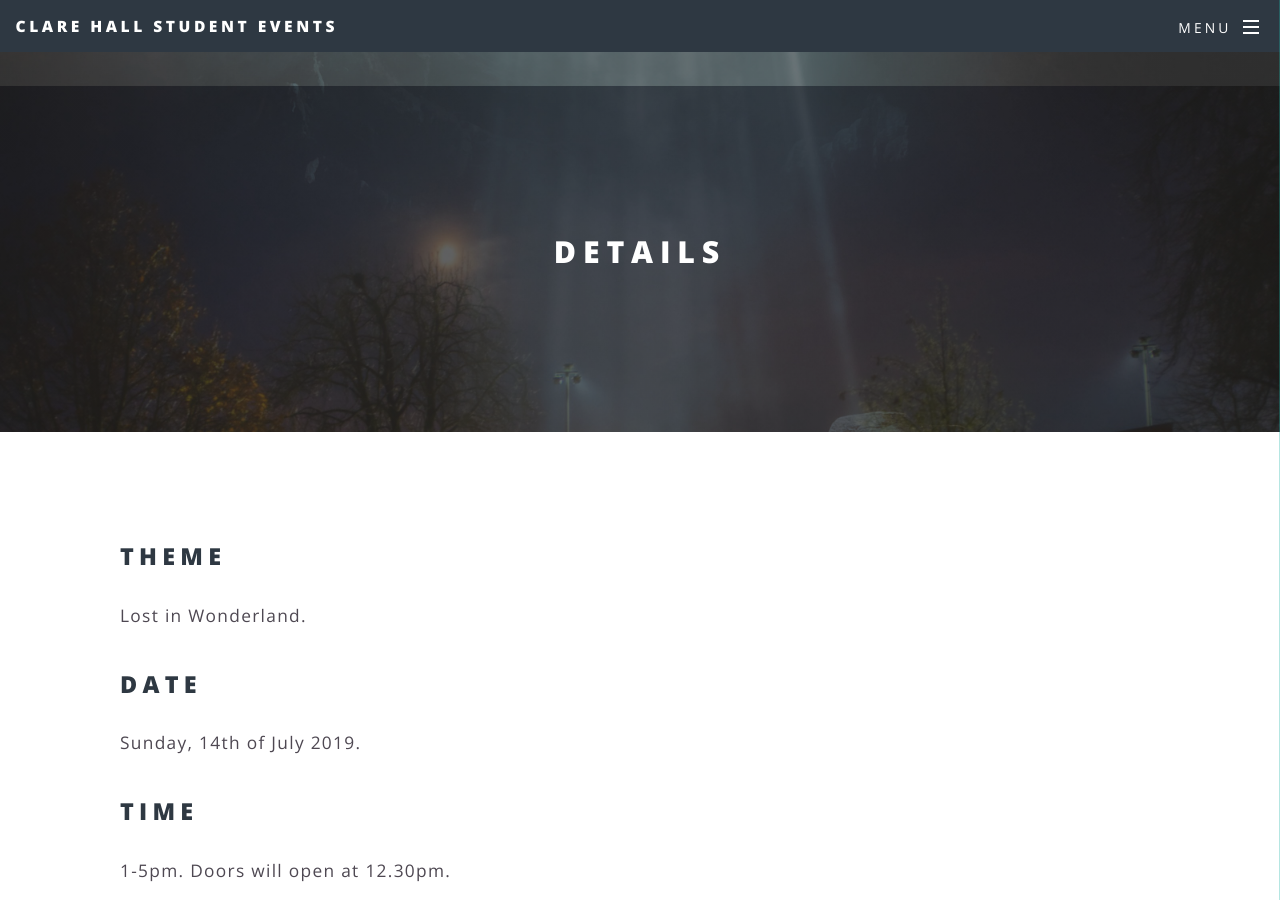
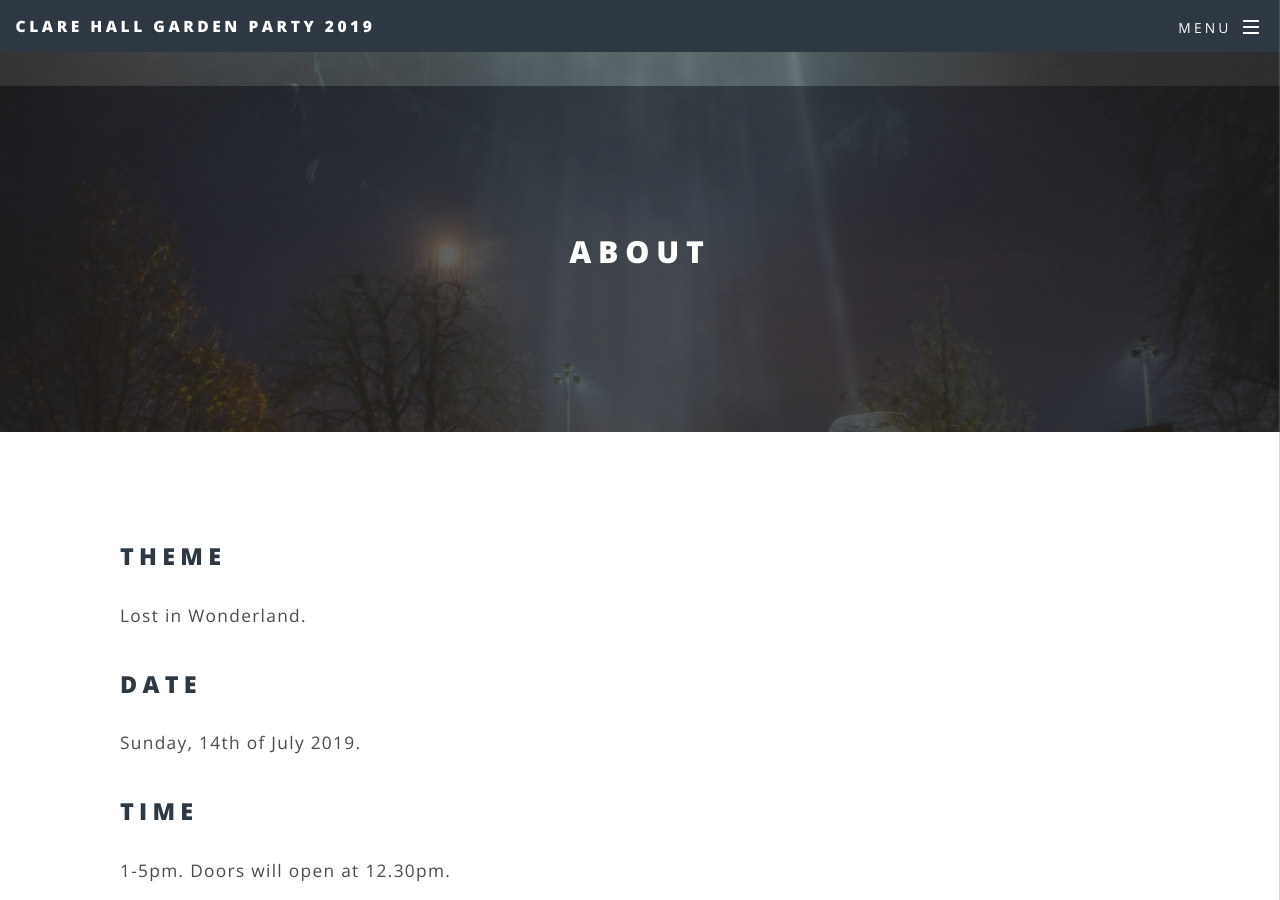
Before and after one commit to chse66/chsummersoiree19, a Jekyll site: the page built from details.html, in a window 1280 px wide and 900 px high. Built offline with Jekyll 4.4.1, drawn with Linux system fonts in a browser that asks for light colours.

Commit message:
changed some titles

```diff
--- a/_config.yml
+++ b/_config.yml
@@ -2,8 +2,8 @@
 #
 
 # Site settings
-title: Clare Hall Student Events
-description: Not just a place to think!
+title: Clare Hall Garden Party 2019
+description: Join us this July as we venture to secret garden party.
 owner: Clare Hall Student Events
 first_published: 2019 # if migrating another site, the year of your first publish
 email: fxq20@cam.ac.uk
--- a/details.html
+++ b/details.html
@@ -1,6 +1,6 @@
 ---
 layout: page
-title: Details
+title: About
 ---
   <section>
 
```
